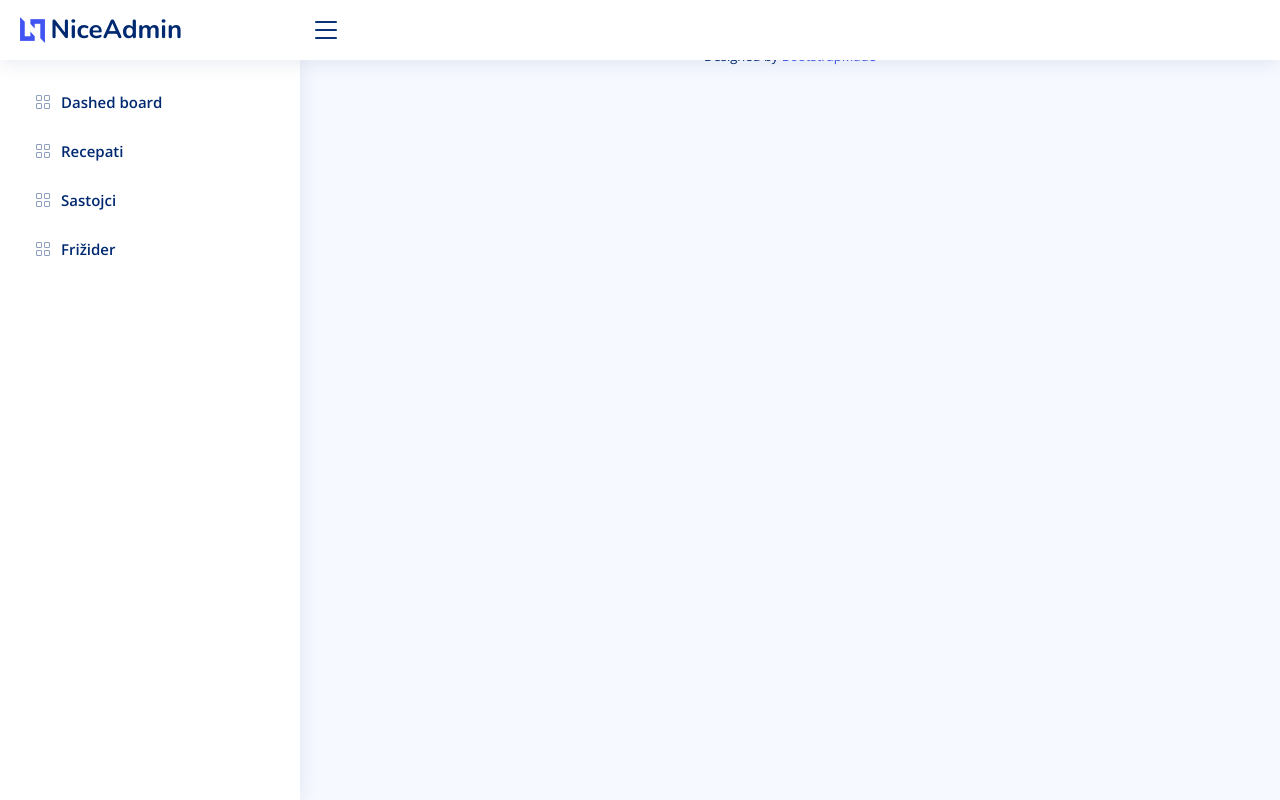
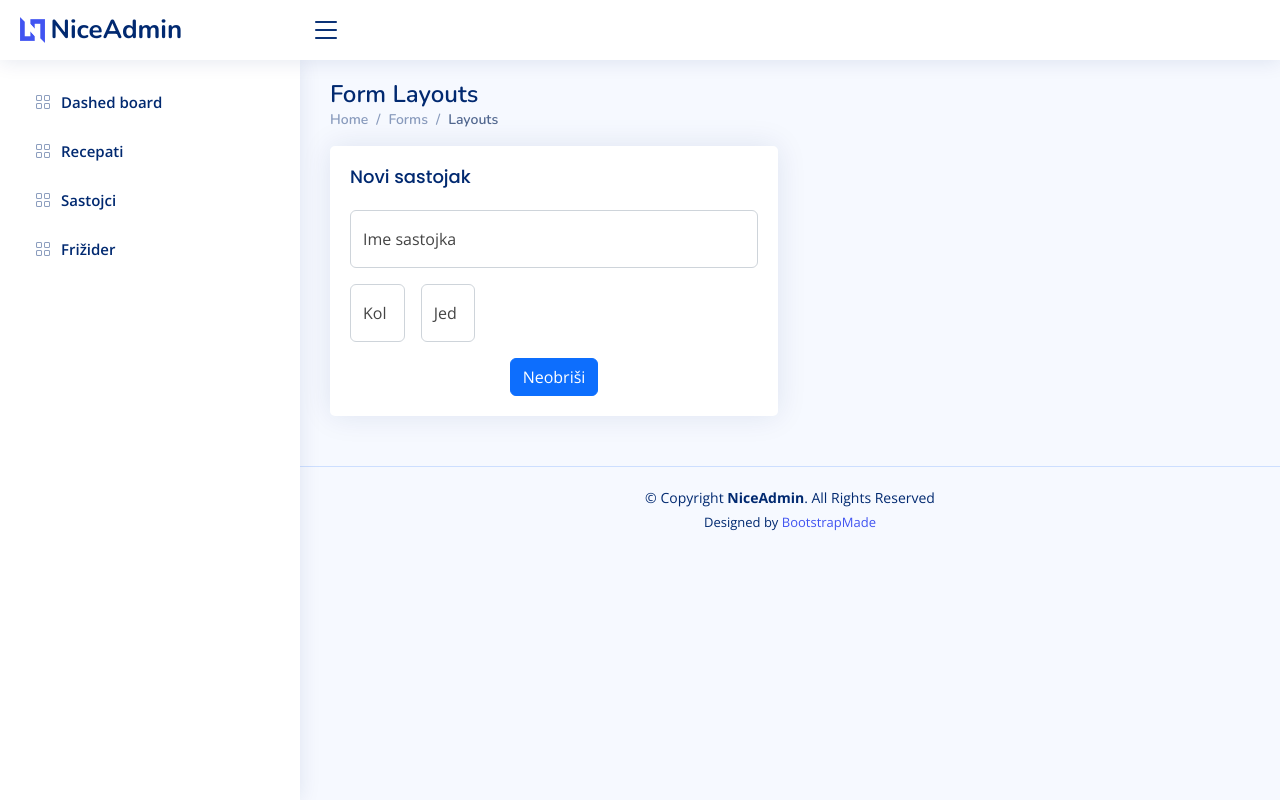
Before and after one commit to BlackWinged/RecepatiFront, a Vue app: page /newfridgeingredient in a window 1280 px wide. Built offline with nearby package versions, Linux system fonts and the light colour scheme; no server answers.

Commit message:
new fridge ingredient

```diff
--- a/src/router/index.js
+++ b/src/router/index.js
@@ -9,6 +9,7 @@ import Recipe from '../views/Recipe.vue'
 import EditRecipe from '../views/EditRecipe.vue'
 import Ingredient from '../views/Ingredient.vue'
 import EditFridge from '../views/EditFridge.vue'
+import NewFridgeIngredient from '../views/NewFridgeIngredient.vue'
 
 const router = createRouter({
   history: createWebHistory(import.meta.env.BASE_URL),
@@ -59,6 +60,11 @@ const router = createRouter({
       component: EditFridge
     },
     {
+      path: '/newfridgeingredient',
+      name: 'newfridgeingredient',
+      component: NewFridgeIngredient
+    },
+    {
       path: '/about',
       name: 'about',
       // route level code-splitting
--- a/src/stores/fridge.js
+++ b/src/stores/fridge.js
@@ -26,11 +26,25 @@ export const useFridgeStore = defineStore('fridge', () => {
     })
   }
 
+  function saveFridgeIngredient(fridgeIngredient){
+    fetch(import.meta.env.VITE_API_URL + "/fridge/saveingredient", {
+      method: 'POST',
+      headers: {
+        'Accept': 'application/json',
+        'Content-Type': 'application/json',
+      },
+      body: JSON.stringify(fridgeIngredient),
+      mode: 'cors',
+      cache: 'default'
+    })
+  }
+
 
   return {
     getFridgeForCurrentUser,
     saveFridge,
-    getNewFridgeIngredient
+    getNewFridgeIngredient,
+    saveFridgeIngredient
   }
 
 })
--- a/src/views/EditFridge.vue
+++ b/src/views/EditFridge.vue
@@ -111,6 +111,12 @@ onMounted(() => {
   <Teleport to="#search-container">
     <SearchBar></SearchBar>
   </Teleport>
+
+  <Teleport to="#control-buttons">
+    <RouterLink to="/newfridgeingredient">
+      <button class="btn btn-primary" style="margin-right:20px">Novi sastojak</button>
+    </RouterLink>
+  </Teleport>
 </template>
 
 <style scoped>
--- /dev/null
+++ b/src/views/NewFridgeIngredient.vue
@@ -0,0 +1,87 @@
+<script setup>
+import { onMounted, ref, reactive, watch, computed } from "vue";
+import { useFridgeStore } from "../stores/fridge"
+
+const fridgeStore = useFridgeStore();
+const currentObject = ref({});
+
+fridgeStore.getNewFridgeIngredient().then((data) =>
+  currentObject.value = data
+);
+
+
+function saveCurrentObject(savedObject) {
+  fridgeStore.saveFridgeIngredient(savedObject)
+  fridgeStore.getNewFridgeIngredient().then((data) =>
+    currentObject.value = data
+  );
+}
+
+</script>
+<template>
+  <main id="main" class="main">
+    <div class="pagetitle">
+      <h1>Form Layouts</h1>
+      <nav>
+        <ol class="breadcrumb">
+          <li class="breadcrumb-item"><a href="index.html">Home</a></li>
+          <li class="breadcrumb-item">Forms</li>
+          <li class="breadcrumb-item active">Layouts</li>
+        </ol>
+      </nav>
+    </div><!-- End Page Title -->
+    <section class="section">
+      <div class="row">
+        <div class="col-lg-6">
+          <div class="card">
+            <div class="card-body">
+              <h5 class="card-title">Novi sastojak</h5>
+
+              <!-- Floating Labels Form -->
+              <div class="row g-3">
+                <div class="col-md-12">
+                  <div class="form-floating">
+                    <input v-model="currentObject.name" type="text" class="form-control" id="floatingName"
+                      placeholder="Ime recepata">
+                    <label for="floatingName">Ime sastojka</label>
+                  </div>
+                </div>
+
+                <div class="col-md-2 col-sm-3 recipe-input">
+                  <div class="form-floating">
+                    <input v-model="currentObject.size" type="text" class="form-control" id="floatingName"
+                      placeholder="Ime recepata">
+                    <label for="floatingName">Kol</label>
+                  </div>
+                </div>
+                <div class="col-md-2 col-sm-3 recipe-input">
+                  <div class="form-floating">
+                    <input v-model="currentObject.unit" type="text" class="form-control" id="floatingName"
+                      placeholder="Ime recepata">
+                    <label for="floatingName">Jed</label>
+                  </div>
+                </div>
+
+                <div class="text-center">
+                  <button @click="saveCurrentObject(currentObject)" class="btn btn-primary">Neobriši</button>
+                </div>
+              </div><!-- End floating Labels Form -->
+
+            </div>
+          </div>
+
+        </div>
+      </div>
+    </section>
+  </main>
+</template>
+
+<style>
+@media (min-width: 1024px) {
+  .about {
+    min-height: 100vh;
+    display: flex;
+    align-items: center;
+  }
+}
+</style>
```
